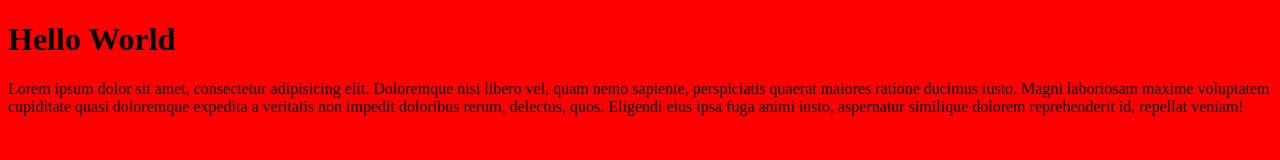
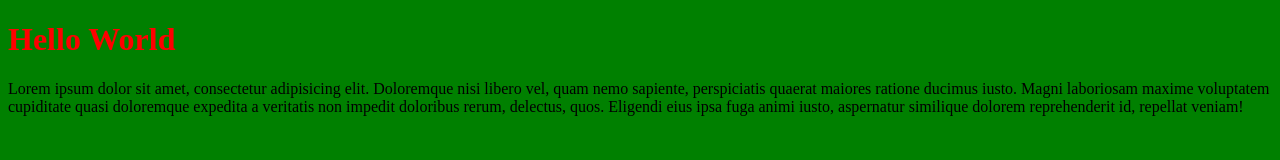
Before and after one commit to ivansorlov/project-test, a plain HTML site: page index.html in a window 1280 px wide. Drawn offline with Linux system fonts and the light colour scheme.

Commit message:
new_style green-red

```diff
--- a/style.css
+++ b/style.css
@@ -1,3 +1,7 @@
 body {
-	background-color: red;
+	background-color: green;
 }
+
+h1 {
+	color: red;
+}
```
